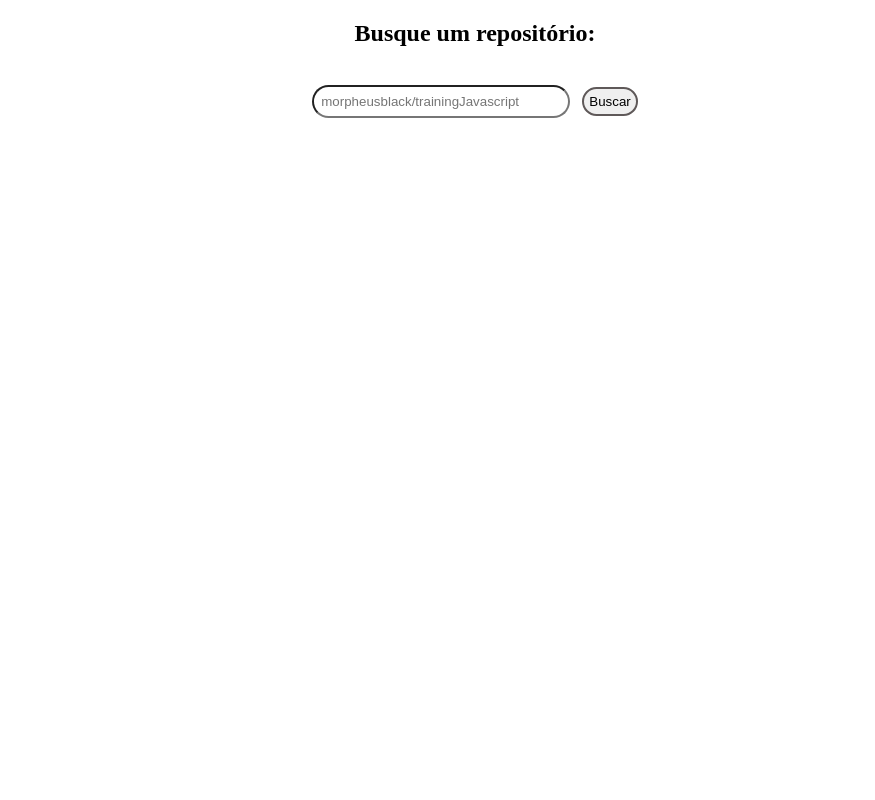
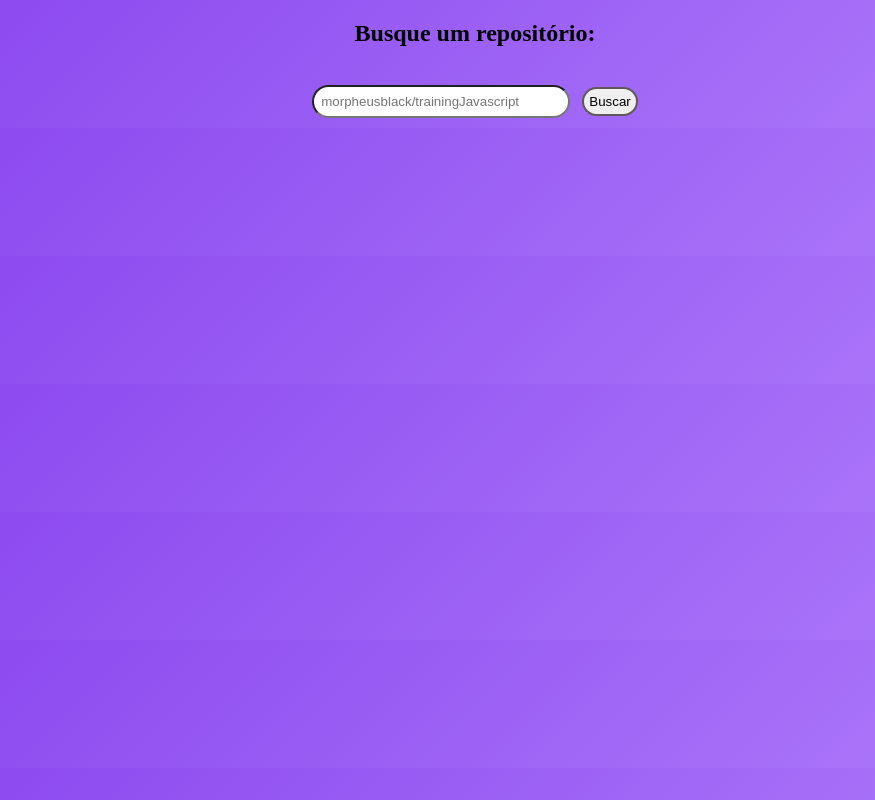
Before and after one commit to leoreisdias/apiGithubRepositories-js, a website built with webpack: page index.html in a window 1280 px wide. Shown: the whole page, without its empty margins (165-1040 px from the left). Built offline with nearby package versions, Linux system fonts and the light colour scheme.

Commit message:
Changing color background

```diff
--- a/public/css/style.css
+++ b/public/css/style.css
@@ -1,3 +1,7 @@
+body{
+    background: linear-gradient(135deg, #8844ee, #B07DFB);
+}
+
 ul{
     list-style: none;
     margin: 0px;
```
